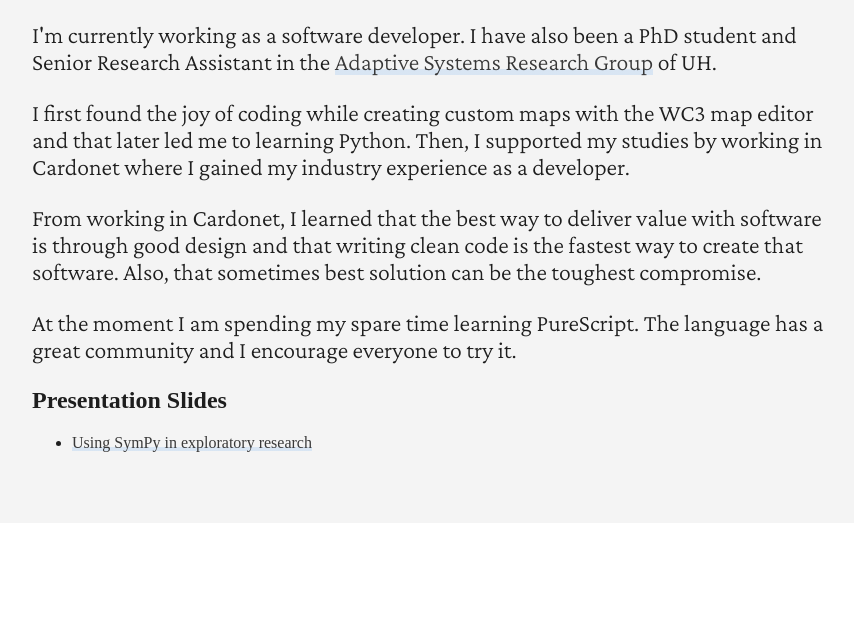
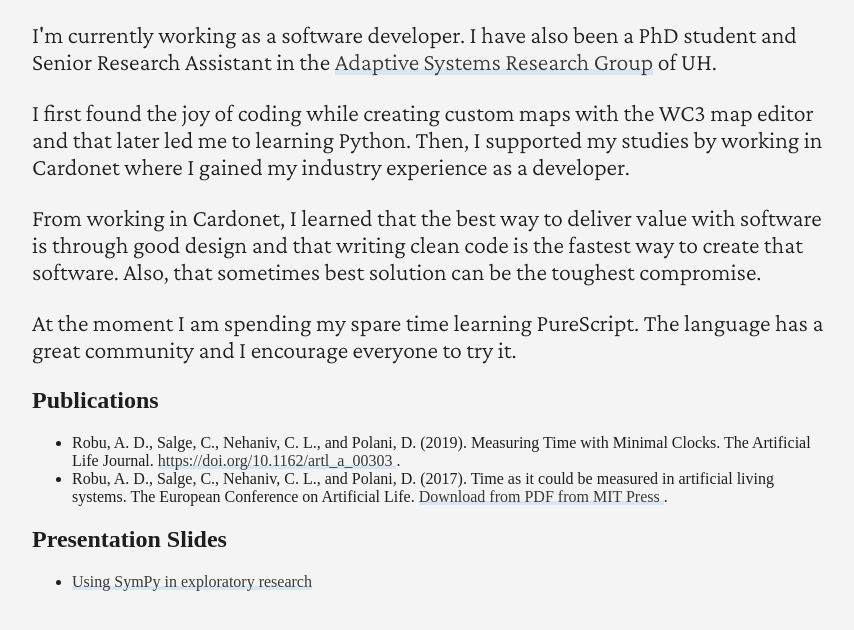
Before and after one commit to a-robu/andreirobu.uk, a plain HTML site: page index.html in a window 1280 px wide. Shown: the part 256-886 px from the top of the page, without its empty margins (208-1062 px from the left). Before the commit the page ends 819 px from the top, so only its background shows below. Drawn offline with nearby package versions, Linux system fonts and the light colour scheme.

Commit message:
indent publications

```diff
--- a/index.html
+++ b/index.html
@@ -113,6 +113,23 @@
             language has a great community and I encourage everyone to try it.
         </p>
 
+        <h2>Publications</h2>
+        <ul>
+            <li>Robu, A. D., Salge, C., Nehaniv, C. L., and Polani, D. (2019).
+                Measuring Time with Minimal Clocks. The Artificial Life Journal.
+                <a href="https://doi.org/10.1162/artl_a_00303">
+                    https://doi.org/10.1162/artl_a_00303
+                </a>.
+            </li>
+            <li>Robu, A. D., Salge, C., Nehaniv, C. L., and Polani, D. (2017).
+                Time as it could be measured in artificial living systems.
+                The European Conference on Artificial Life.
+                <a href="http://cognet.mit.edu/system/cogfiles/journalpdfs/ecal_a_061.pdf">
+                    Download from PDF from MIT Press
+                </a>.
+            </li>
+        </ul>
+
         <h2>Presentation Slides</h2>
         <ul>
             <li>
```
